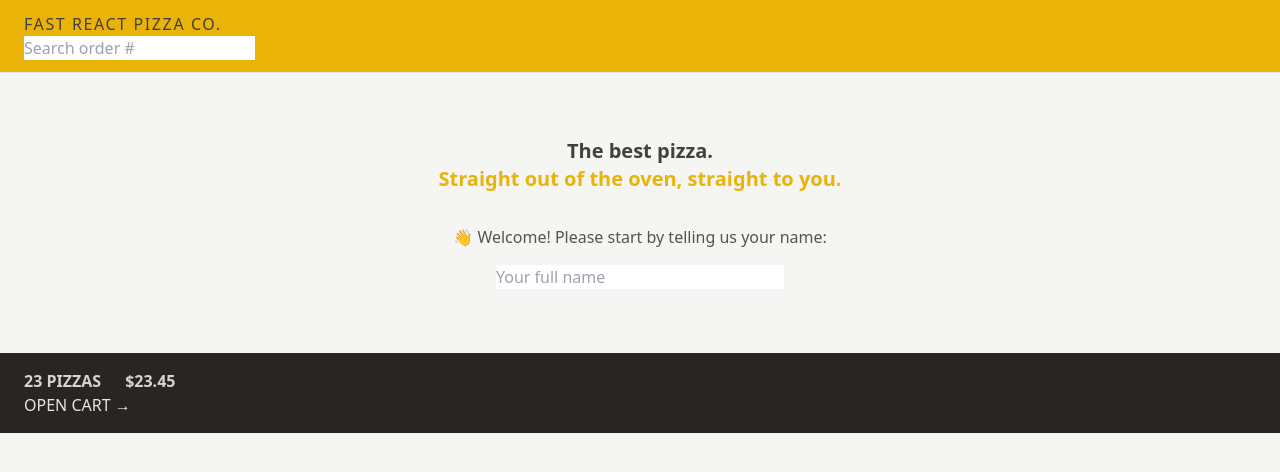
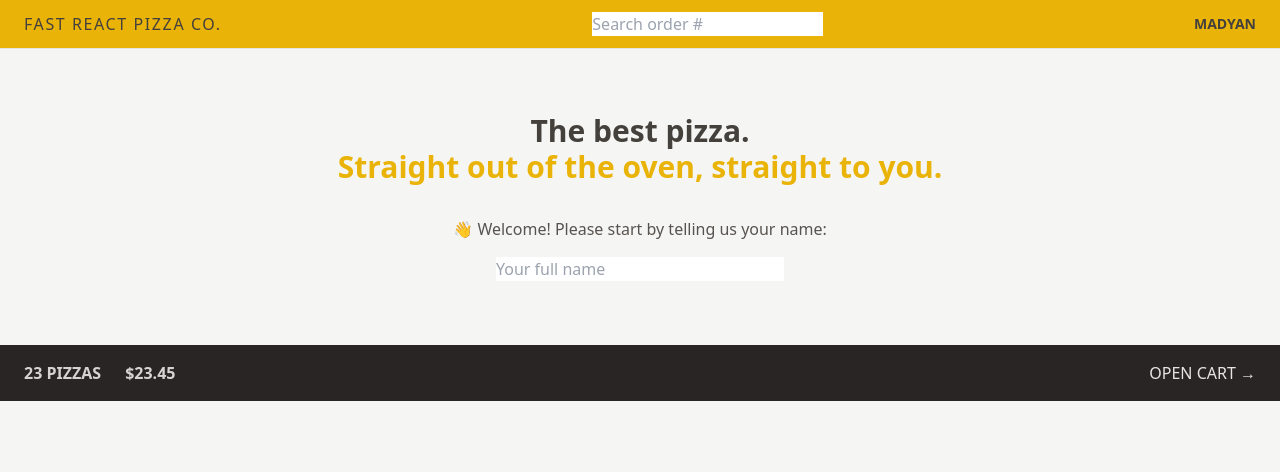
Before and after one commit to madyanes/fast-react-pizza, a React (Vite) app: page / in a window 1280 px wide. Shown: the top 472 px of the page. Built offline with nearby package versions, Linux system fonts and the light colour scheme.

Commit message:
Using flexbox

```diff
--- a/src/features/cart/CartOverview.jsx
+++ b/src/features/cart/CartOverview.jsx
@@ -2,7 +2,7 @@ import { Link } from 'react-router-dom'
 
 function CartOverview() {
   return (
-    <div className='bg-stone-800 px-4 py-4 text-sm uppercase text-stone-200 sm:px-6 md:text-base'>
+    <div className='flex items-center justify-between bg-stone-800 px-4 py-4 text-sm uppercase text-stone-200 sm:px-6 md:text-base'>
       <p className='space-x-4 font-semibold text-stone-300 sm:space-x-6'>
         <span>23 pizzas</span>
         <span>$23.45</span>
--- a/src/features/user/Username.jsx
+++ b/src/features/user/Username.jsx
@@ -1,5 +1,5 @@
 function Username() {
-  return <div className='hidden text-sm font-semibold'>Madyan</div>
+  return <div className='hidden text-sm font-semibold md:block'>Madyan</div>
 }
 
 export default Username
--- a/src/ui/Header.jsx
+++ b/src/ui/Header.jsx
@@ -4,7 +4,7 @@ import Username from '../features/user/Username'
 
 function Header() {
   return (
-    <header className='border-b border-stone-200 bg-yellow-500 px-4 py-3 uppercase sm:px-6'>
+    <header className='flex items-center justify-between border-b border-stone-200 bg-yellow-500 px-4 py-3 uppercase sm:px-6'>
       <Link to='/' className='tracking-widest'>
         Fast React Pizza Co.
       </Link>
--- a/src/ui/Home.jsx
+++ b/src/ui/Home.jsx
@@ -2,8 +2,8 @@ import CreateUser from '../features/user/CreateUser'
 
 function Home() {
   return (
-    <div className='my-10 text-center sm:my-16'>
-      <h1 className='mb-8 text-xl font-semibold'>
+    <div className='my-10 px-4 text-center sm:my-16'>
+      <h1 className='mb-8 text-xl font-semibold md:text-3xl'>
         The best pizza.
         <br />
         <span className='text-yellow-500'>
```
